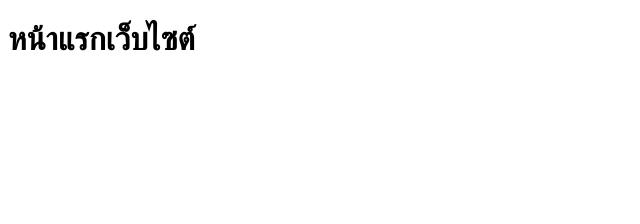
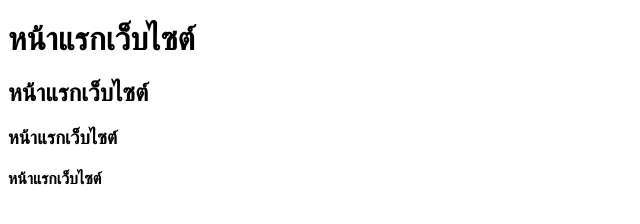
Before and after one commit to kuntinan0-cell/kuntinan-001, a plain HTML site: page index.html in a window 1280 px wide. Shown: the whole page, without its empty margins (0-640 px from the left). Drawn offline with Linux system fonts and the light colour scheme.

Commit message:
Update index.html

```diff
--- a/index.html
+++ b/index.html
@@ -7,5 +7,8 @@
 </head>
 <body>
     <h1>หน้าแรกเว็บไซต์</h1>
+    <h2>หน้าแรกเว็บไซต์</h2>
+    <h3>หน้าแรกเว็บไซต์</h3>
+    <h4>หน้าแรกเว็บไซต์</h4>
 </body>
 </html>
```
